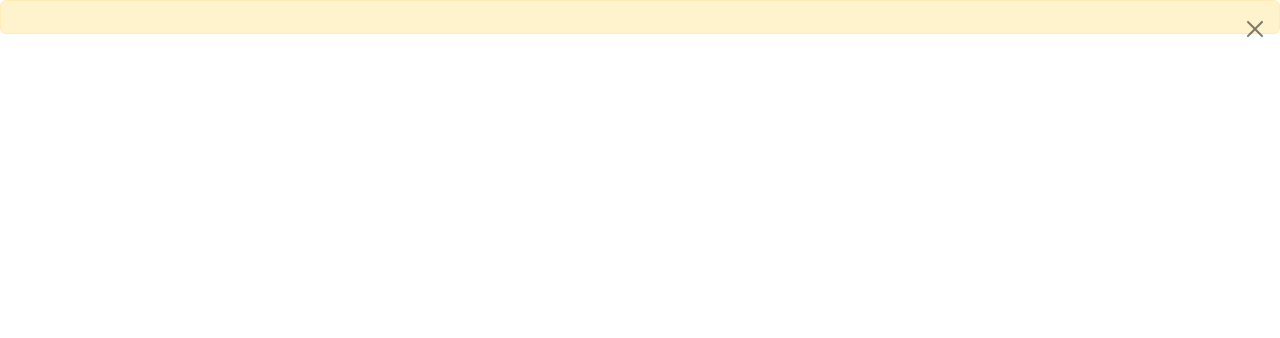
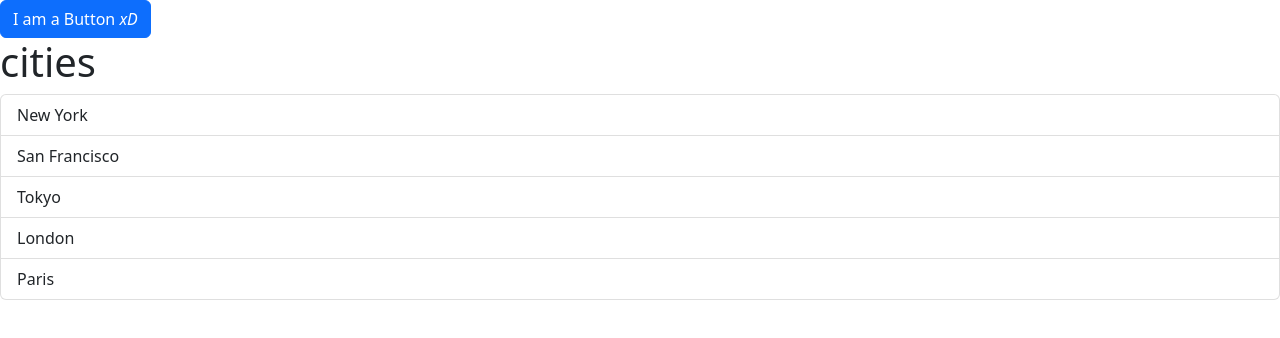
Before and after one commit to jurgengalicia/react-crash-course, a React (Vite) app: page / in a window 1280 px wide. Shown: the top 338 px of the page. Built offline with nearby package versions, Linux system fonts and the light colour scheme.

Commit message:
finish react crash course

```diff
--- a/src/App.tsx
+++ b/src/App.tsx
@@ -1,20 +1,62 @@
-// import ListGroup from "./components/ListGroup";
+import ListGroup from "./components/ListGroup";
 import Alert from "./components/Alert";
+import Button from "./components/Button";
+import { useState } from "react";
 
-// let items = ["New York", "San Francisco", "Tokyo", "London", "Paris"];
-// const handleSelectItem = (item: string) => {
-//   console.log(item);
+let items = ["New York", "San Francisco", "Tokyo", "London", "Paris"];
+let buttonTypes = [
+  "primary",
+  "secondary",
+  "success",
+  "danger",
+  "warning",
+  "info",
+  "light",
+  "dark",
+];
+let buttonIndex = 0;
+const handleSelectItem = (item: string) => {
+  console.log(item);
+};
+
+// const updateButtonIndex = () => {
+//   if (buttonIndex <= 7) {
+//     buttonIndex++;
+//   } else {
+//     buttonIndex = 0;
+//   }
+//   console.log();
 // };
 
+// const handleButtonPress = () => {
+//   console.log("hello");
+// };
+//onClickButton={updateButtonIndex}
 function App() {
-  // <ListGroup
-  //       items={items}
-  //       heading="cities"
-  //       onSelectItem={handleSelectItem}
-  //     />
+  const [alertVisible, setAlertVisibility] = useState(false);
+
+  const showAlert = () => {
+    setAlertVisibility(true);
+  };
+  const closeAlert = () => {
+    setAlertVisibility(false);
+  };
+
   return (
     <div>
-      <Alert></Alert>
+      {alertVisible && (
+        <Alert onClose={closeAlert}>
+          goodbye <span>world</span>
+        </Alert>
+      )}
+      <Button onBtnClick={showAlert} buttonNames={buttonTypes}>
+        I am a Button <em>xD</em>
+      </Button>
+      <ListGroup
+        items={items}
+        heading="cities"
+        onSelectItem={handleSelectItem}
+      />
     </div>
   );
 }
--- a/src/components/Alert.tsx
+++ b/src/components/Alert.tsx
@@ -2,16 +2,15 @@ import { ReactNode, useState } from "react";
 
 interface AlertProps {
   children: ReactNode;
-  state: string;
-  handleXClick: () => void;
+  onClose: () => void;
 }
 
-const Alert = ({ children, state, handleXClick }: AlertProps) => {
+const Alert = ({ children, onClose }: AlertProps) => {
   // const [currentState, setState] = useState("fade");
   return (
     <div className={`alert alert-warning alert-dismissible`}>
       {children}
-      <button onClick={handleXClick} className="btn-close"></button>
+      <button onClick={onClose} className="btn-close"></button>
     </div>
   );
 };
--- a/src/components/Button.tsx
+++ b/src/components/Button.tsx
@@ -21,7 +21,6 @@ export default function Button({
       onClick={() => {
         setSelectedIndex(incrementButton);
         onBtnClick();
-        console.log(selectedIndex);
       }}
       className={`btn btn-${buttonNames[selectedIndex]}`}
     >
```
